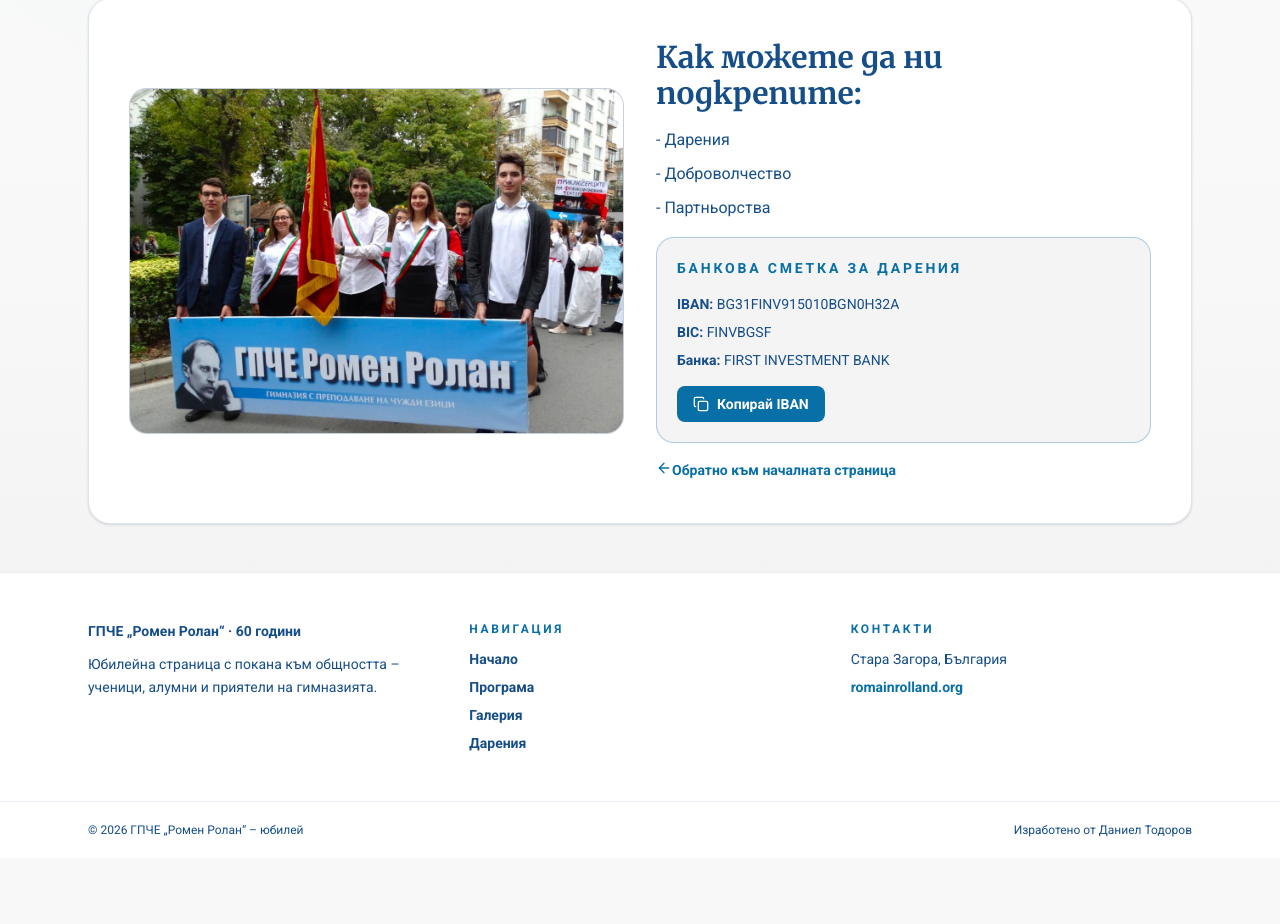
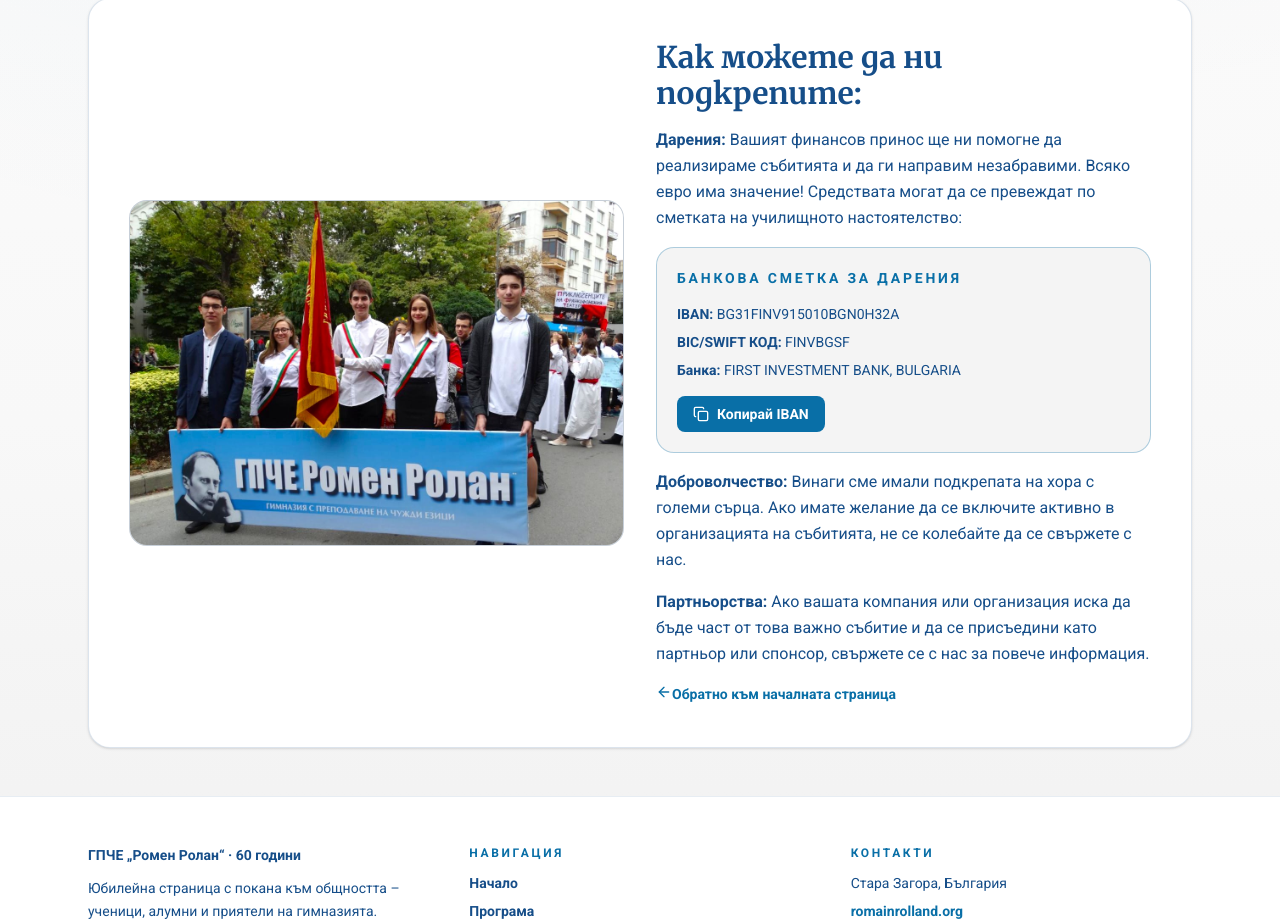
Before and after one commit to d-707bg/rr-60years, a Next.js app: page /dareniya in a window 1280 px wide. Shown: the part 980-1904 px from the top of the page. Before the commit the page ends 1838 px from the top, so only its background shows below. Built offline with nearby package versions, Linux system fonts and the light colour scheme.

Commit message:
update donations page with detailed descriptions for contributions and partnerships

```diff
--- a/app/dareniya/page.tsx
+++ b/app/dareniya/page.tsx
@@ -7,7 +7,7 @@ import Image from "next/image";
 
 const IBAN = "BG31FINV915010BGN0H32A";
 const BIC = "FINVBGSF";
-const BANK = "FIRST INVESTMENT BANK";
+const BANK = "FIRST INVESTMENT BANK, BULGARIA";
 
 export default function DonationsPage() {
   const [copied, setCopied] = useState(false);
@@ -60,11 +60,12 @@ export default function DonationsPage() {
 
         <div className="order-1 space-y-4 text-[#164e89] md:order-2">
           <h2 className="text-3xl font-bold">Как можете да ни подкрепите:</h2>
-          <ul className="space-y-2 leading-relaxed">
-            <li>- Дарения</li>
-            <li>- Доброволчество</li>
-            <li>- Партньорства</li>
-          </ul>
+          <p className="leading-relaxed">
+            <span className="font-semibold">Дарения:</span> Вашият финансов принос ще ни
+            помогне да реализираме събитията и да ги направим незабравими. Всяко евро има
+            значение! Средствата могат да се превеждат по сметката на училищното
+            настоятелство:
+          </p>
 
           <div className="rounded-2xl border border-[#096fa7]/30 bg-[#e6e6e6]/45 p-5">
             <p className="text-sm font-semibold uppercase tracking-[0.2em] text-[#096fa7]">
@@ -75,7 +76,7 @@ export default function DonationsPage() {
                 <span className="font-semibold">IBAN:</span> {IBAN}
               </p>
               <p className="text-sm text-[#164e89]">
-                <span className="font-semibold">BIC:</span> {BIC}
+                <span className="font-semibold">BIC/SWIFT КОД:</span> {BIC}
               </p>
               <p className="text-sm text-[#164e89]">
                 <span className="font-semibold">Банка:</span> {BANK}
@@ -100,6 +101,18 @@ export default function DonationsPage() {
             </button>
           </div>
 
+          <p className="leading-relaxed">
+            <span className="font-semibold">Доброволчество:</span> Винаги сме имали
+            подкрепата на хора с големи сърца. Ако имате желание да се включите активно в
+            организацията на събитията, не се колебайте да се свържете с нас.
+          </p>
+
+          <p className="leading-relaxed">
+            <span className="font-semibold">Партньорства:</span> Ако вашата компания или
+            организация иска да бъде част от това важно събитие и да се присъедини като
+            партньор или спонсор, свържете се с нас за повече информация.
+          </p>
+
           <Link href="/" className="inline-flex text-sm font-semibold text-[#096fa7] hover:underline">
             <ArrowLeft className="h-4 w-4"/> Обратно към началната страница
           </Link>
```
